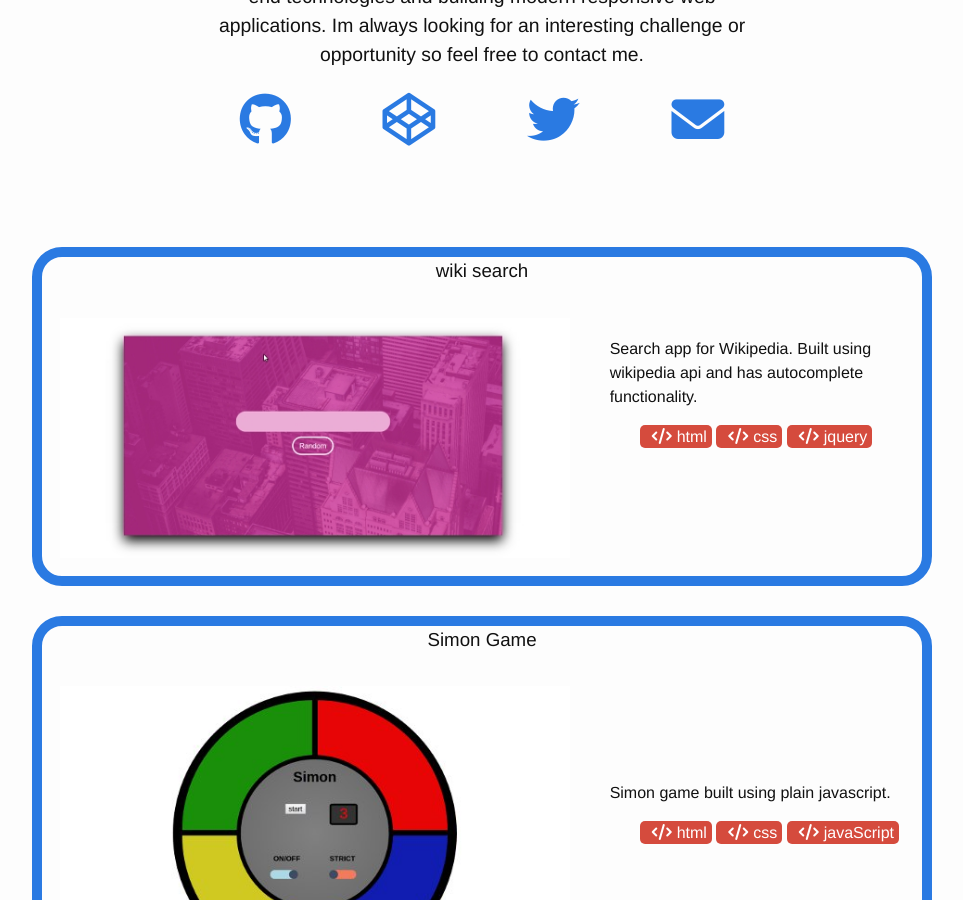
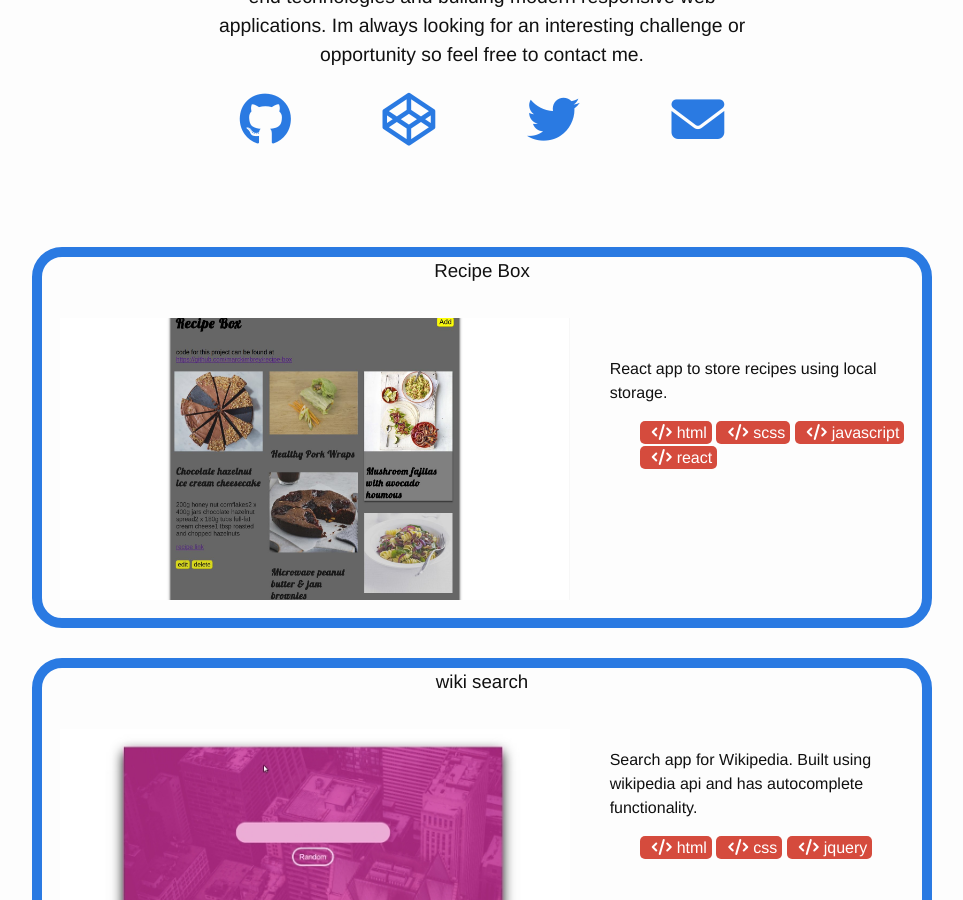
Before and after one commit to marckimbrey/marckimbrey.github.io, a Jekyll site: the page built from index.html, in a window 1280 px wide and 900 px high, scrolled down 762 px. Shown: the whole window, without its empty margins (158-1121 px from the left). Built offline with Jekyll 4.4.1, drawn with Linux system fonts in a browser that asks for light colours; nearby versions of some CDN libraries.

Commit message:
Add recipe box project

```diff
--- a/_data/projects.yml
+++ b/_data/projects.yml
@@ -1,3 +1,12 @@
+- title: Recipe Box
+  image: /assets/recipe-box.jpg
+  link: https://marckimbrey.github.io/recipe-box/
+  description: React app to store recipes using local storage.
+  tags:
+    - html
+    - scss
+    - javascript
+    - react
 - title: wiki search
   image: /assets/wikisearch.jpg
   link: http://s.codepen.io/MarcKimbrey/debug/xZzpNa
```
Also changed, not shown: assets/recipe-box.jpg (added).
